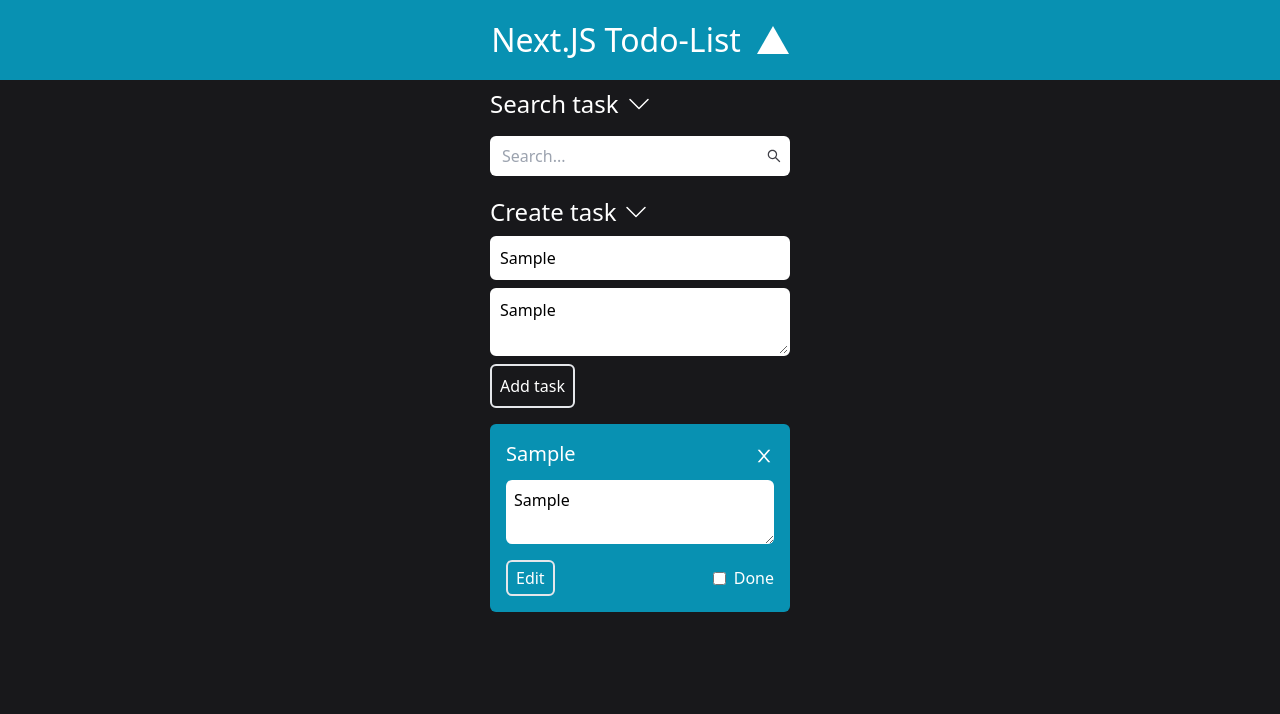
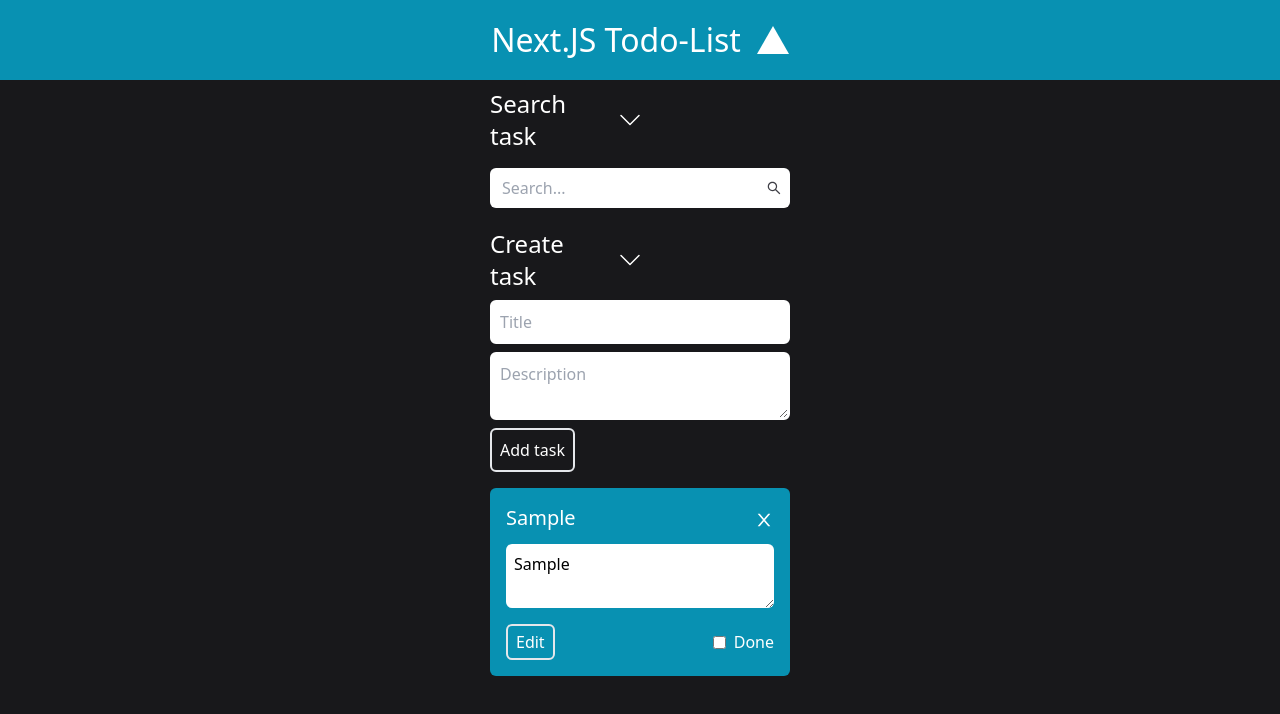
Before and after one commit to JefteMedeiros/next-todo-list, a Next.js app: page / in a window 1280 px wide. Both pictures are taken after typing "Sample", "Sample" into the empty fields and a click on the button "Add task". Shown: the top 714 px of the page. Built offline with nearby package versions, Linux system fonts and the light colour scheme.

Commit message:
minor-changes

```diff
--- a/components/AddTask/index.tsx
+++ b/components/AddTask/index.tsx
@@ -44,8 +44,8 @@
   };
 
   return (
-    <div className="flex flex-col w-[300px] gap-2 my-1">
-      <div className="flex gap-2 items-center text-2xl text-white">
+    <div className="flex flex-col gap-2 w-[300px] my-1">
+      <div className="flex gap-2 w-[152px] justify-between items-center text-2xl text-white">
         Create task
         <button onClick={() => handleSetShow()}>
           <BsChevronDown className={buttonStyle} />
@@ -56,6 +56,7 @@
           className="border-2 border-white p-2 min-w-[300px] rounded-md"
           type="text"
           required
+          value={title}
           onChange={(e) => handleSetTitle(e.target.value)}
           placeholder="Title"
         />
@@ -63,6 +64,7 @@
           className="border-2 border-white p-2 rounded-md min-w-[300px]"
           onChange={(e) => handleSetDescription(e.target.value)}
           placeholder="Description"
+          value={description}
         />
         <button
           onClick={() => handleAddTask(title, description)}
--- a/components/SearchTask/index.tsx
+++ b/components/SearchTask/index.tsx
@@ -36,7 +36,7 @@
 
   return (
     <div className="flex flex-col w-[300px] mt-2 items-start">
-      <div className="flex items-center gap-2 text-2xl text-white">
+      <div className="flex items-center justify-between w-[152px] text-2xl text-white">
         Search task
         <button onClick={() => handleSetShow()}>
           <BsChevronDown className={buttonStyle} />
--- a/components/Task/index.tsx
+++ b/components/Task/index.tsx
@@ -25,7 +25,7 @@
       <div className="flex mt-2 justify-between">
         <button
           onClick={() => alert("W.I.P!")}
-          className="self-start border-2 px-2 py-1 rounded-md text-white hover:outline-none hover:ring-2 hover:ring-white hover:ring-offset-2 hover:ring-offset-zinc-700 transition-all"
+          className="self-start border-2 px-2 py-1 rounded-md text-white hover:outline-none hover:ring-2 hover:ring-white hover:ring-offset-2 hover:ring-offset-cyan-600 transition-all"
         >
           Edit
         </button>
--- a/pages/index.tsx
+++ b/pages/index.tsx
@@ -42,6 +42,8 @@
           theme: "light",
         })
       : handleSetTask([...task, taskOject]);
+      handleSetTitle("")
+      handleSetDescription("")
   };
 
   const deleteTask = (id: number) => {
```
